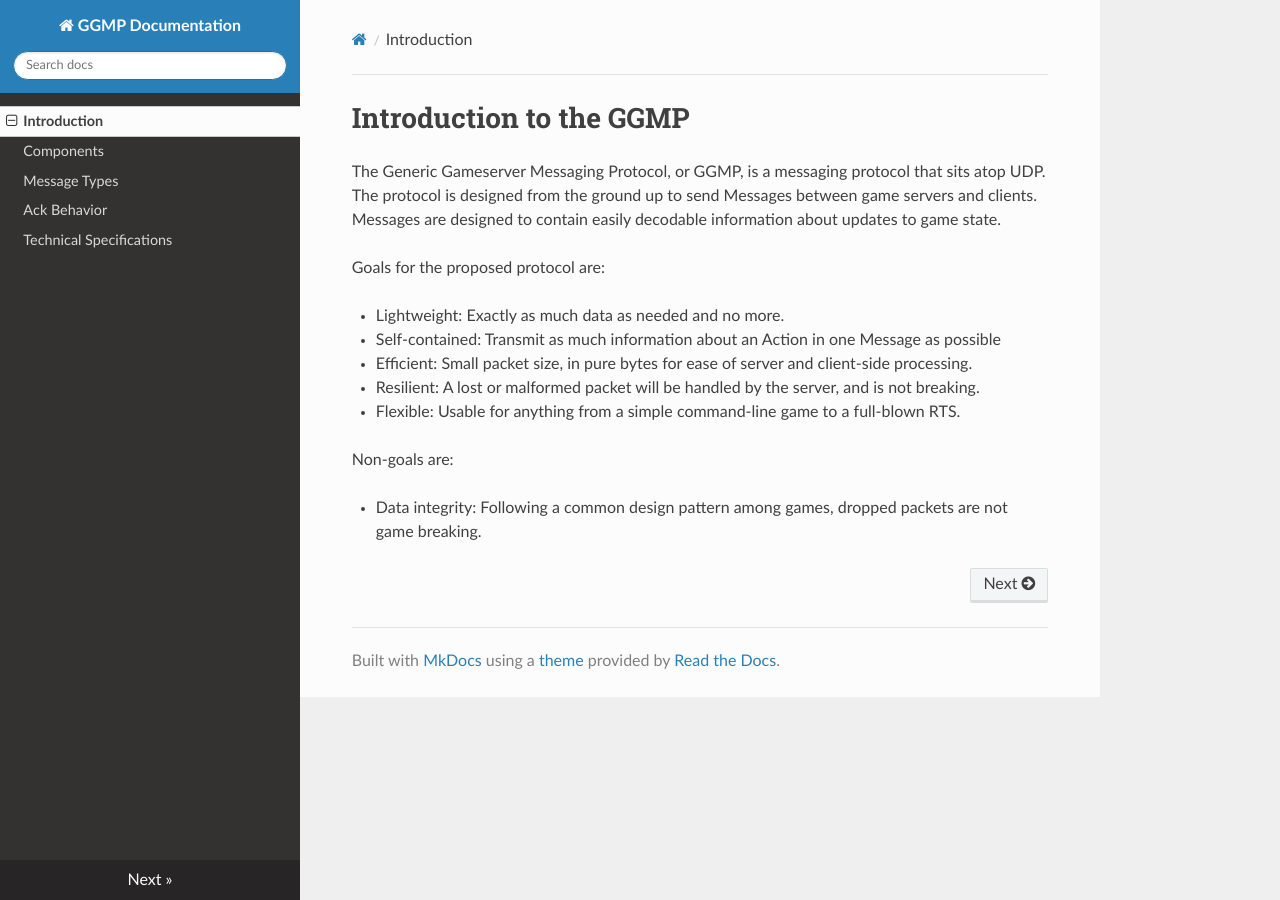
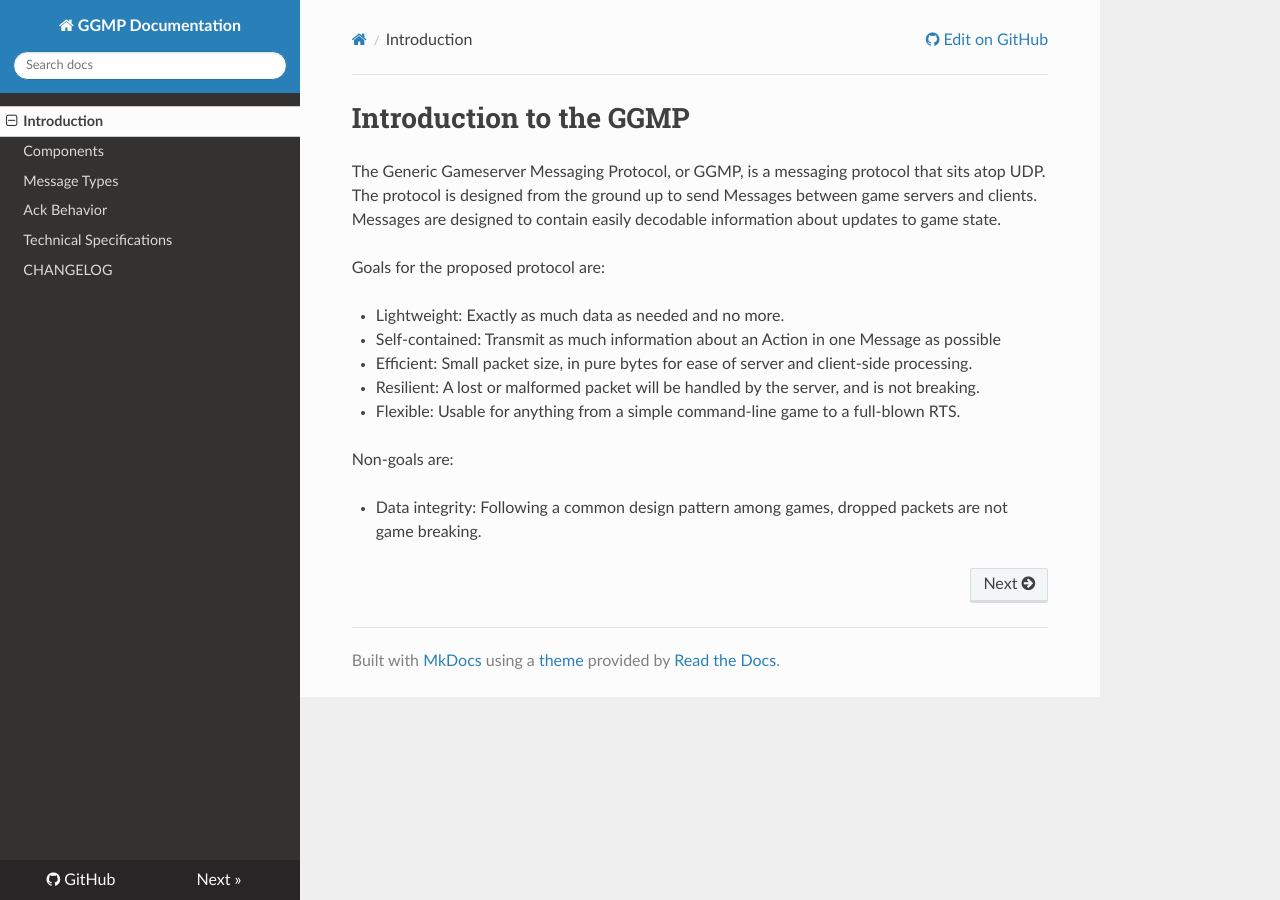
Before and after one commit to ggmpteam/ggmp, an MkDocs documentation site: the page built from docs/index.md, in a window 1280 px wide. Built offline with MkDocs 1.6.1, drawn with Linux system fonts in a browser that asks for light colours; nearby versions of some CDN libraries; old or Windows-style settings are respelled for this version of MkDocs.

Commit message:
Add changelog

```diff
--- a/mkdocs.yml
+++ b/mkdocs.yml
@@ -1,8 +1,12 @@
 site_name: GGMP Documentation
+repo_url: https://github.com/bomattin/ggmp
+repo_name: GitHub
+
 pages:
 - Introduction: 'index.md'
 - Components: 'components.md'
 - Message Types: 'message-types.md'
 - Ack Behavior: 'ack-behavior.md'
 - Technical Specifications: 'techspecs.md'
+- CHANGELOG: 'CHANGELOG.md'
 theme: readthedocs
```
Also changed, not shown: docs/CHANGELOG.md (added, +6 -0 lines).
